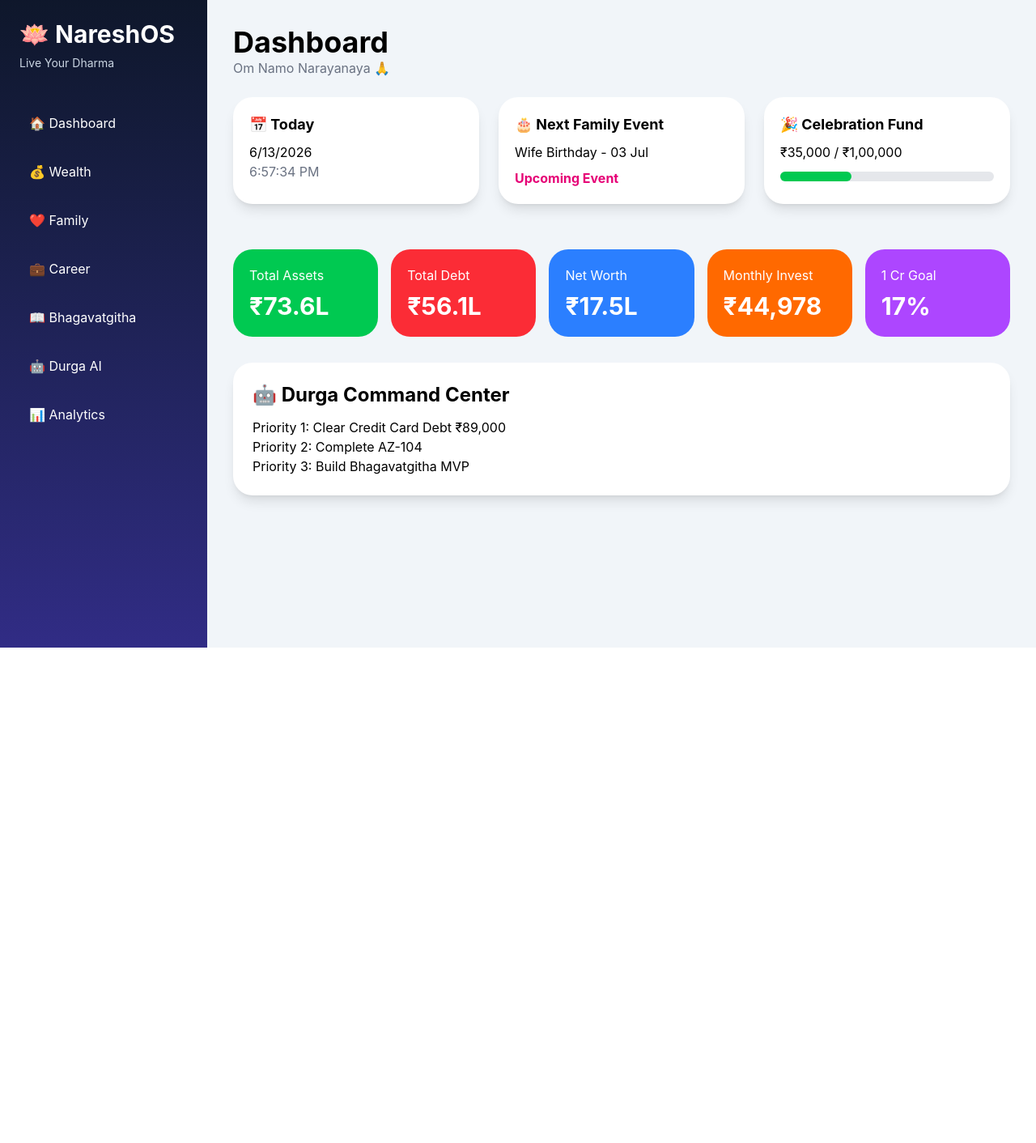
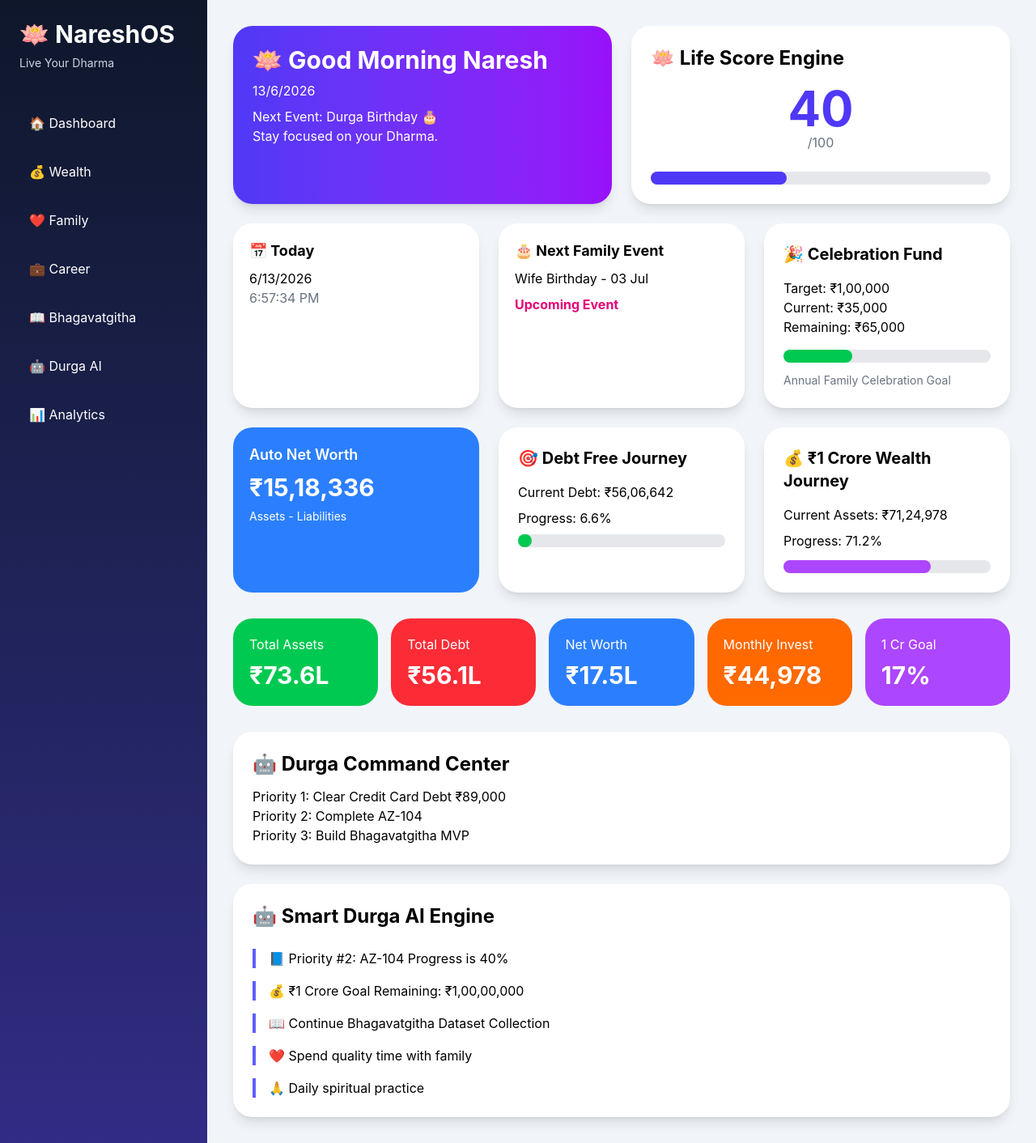
Before and after one commit to nareshphani610/NareshOS, a React app: page / in a window 1280 px wide. Shown: the whole page at 81% size. Before the commit the page ends 800 px from the top, so only its background shows below. Built offline with nearby package versions, Linux system fonts and the light colour scheme; the HTML template or start-up script is replaced by a standard one.

Commit message:
NareshOS v2.0 Stable Release

```diff
--- a/package.json
+++ b/package.json
@@ -14,6 +14,7 @@
     "react": "^19.2.6",
     "react-dom": "^19.2.6",
     "react-router-dom": "^7.17.0",
+    "recharts": "^3.8.1",
     "tailwindcss": "^4.3.1"
   },
   "devDependencies": {
--- /dev/null
+++ b/src/components/DurgaRecommendations.jsx
@@ -0,0 +1,27 @@
+function DurgaRecommendations() {
+  return (
+    <div className="bg-white rounded-3xl p-6 shadow-lg">
+
+      <h2 className="text-2xl font-bold mb-4">
+        🤖 Durga AI Recommendations
+      </h2>
+
+      <ul className="space-y-3">
+
+        <li>💰 Pay extra towards Credit Card Debt</li>
+
+        <li>📘 Study AZ-104 for 1 hour</li>
+
+        <li>📖 Add verses to Bhagavatgitha dataset</li>
+
+        <li>❤️ Spend quality family time</li>
+
+        <li>🙏 Daily spiritual practice</li>
+
+      </ul>
+
+    </div>
+  );
+}
+
+export default DurgaRecommendations;
--- /dev/null
+++ b/src/components/ExecutiveSummaryCard.jsx
@@ -0,0 +1,27 @@
+function ExecutiveSummaryCard() {
+  const today = new Date();
+
+  return (
+    <div className="bg-gradient-to-r from-indigo-600 to-purple-600 text-white p-6 rounded-3xl shadow-lg">
+
+      <h2 className="text-3xl font-bold">
+        🪷 Good Morning Naresh
+      </h2>
+
+      <p className="mt-2">
+        {today.toLocaleDateString("en-IN")}
+      </p>
+
+      <p className="mt-2">
+        Next Event: Durga Birthday 🎂
+      </p>
+
+      <p>
+        Stay focused on your Dharma.
+      </p>
+
+    </div>
+  );
+}
+
+export default ExecutiveSummaryCard;
--- /dev/null
+++ b/src/components/GoalAnalyticsChart.jsx
@@ -0,0 +1,69 @@
+import {
+  BarChart,
+  Bar,
+  XAxis,
+  YAxis,
+  Tooltip,
+  ResponsiveContainer
+} from "recharts";
+
+function GoalAnalyticsChart() {
+
+  const az104 =
+    Number(localStorage.getItem("az104") || 40);
+
+  const data = [
+    {
+      goal: "Debt Free",
+      progress: 7
+    },
+    {
+      goal: "₹1 Crore",
+      progress: 71
+    },
+    {
+      goal: "AZ-104",
+      progress: az104
+    },
+    {
+      goal: "Bhagavatgitha",
+      progress: 10
+    },
+    {
+      goal: "Fund",
+      progress: 35
+    }
+  ];
+
+  return (
+    <div className="bg-white rounded-3xl p-6 shadow-lg">
+
+      <h2 className="text-2xl font-bold mb-6">
+        🎯 Goal Analytics
+      </h2>
+
+      <ResponsiveContainer
+        width="100%"
+        height={300}
+      >
+        <BarChart data={data}>
+
+          <XAxis dataKey="goal" />
+
+          <YAxis />
+
+          <Tooltip />
+
+          <Bar
+            dataKey="progress"
+            fill="#7c3aed"
+          />
+
+        </BarChart>
+      </ResponsiveContainer>
+
+    </div>
+  );
+}
+
+export default GoalAnalyticsChart;
--- /dev/null
+++ b/src/components/LifeScoreCard.jsx
@@ -0,0 +1,82 @@
+import { useEffect, useState } from "react";
+
+function LifeScoreCard() {
+
+  const [score, setScore] = useState(0);
+
+  useEffect(() => {
+
+    const assets =
+      Number(localStorage.getItem("house") || 0) +
+      Number(localStorage.getItem("epf") || 0) +
+      Number(localStorage.getItem("fd") || 0) +
+      Number(localStorage.getItem("mf") || 0);
+
+    const debt =
+      Number(localStorage.getItem("homeLoan") || 0) +
+      Number(localStorage.getItem("carLoan") || 0) +
+      Number(localStorage.getItem("personalLoan") || 0) +
+      Number(localStorage.getItem("creditCard") || 0);
+
+    const az104 =
+      Number(localStorage.getItem("az104") || 40);
+
+    const wealthScore =
+      Math.min(25, (assets / 10000000) * 25);
+
+    const debtScore =
+      Math.max(0, 25 - (debt / 6000000) * 25);
+
+    const careerScore =
+      (az104 / 100) * 20;
+
+    const bhagavatgithaScore = 2;
+
+    const celebrationScore = 5;
+
+    const total =
+      wealthScore +
+      debtScore +
+      careerScore +
+      bhagavatgithaScore +
+      celebrationScore;
+
+    setScore(Math.round(total));
+
+  }, []);
+
+  return (
+    <div className="bg-white rounded-3xl p-6 shadow-lg">
+
+      <h2 className="text-2xl font-bold mb-4">
+        🪷 Life Score Engine
+      </h2>
+
+      <div className="text-center">
+
+        <h1 className="text-6xl font-bold text-indigo-600">
+          {score}
+        </h1>
+
+        <p className="text-gray-500">
+          /100
+        </p>
+
+      </div>
+
+      <div className="bg-gray-200 h-4 rounded-full mt-6">
+
+        <div
+          className="bg-indigo-600 h-4 rounded-full"
+          style={{
+            width: `${score}%`
+          }}
+        ></div>
+
+      </div>
+
+    </div>
+  );
+}
+
+export default LifeScoreCard;
--- /dev/null
+++ b/src/components/SmartDurgaAI.jsx
@@ -0,0 +1,93 @@
+import { useEffect, useState } from "react";
+
+function SmartDurgaAI() {
+
+  const [recommendations, setRecommendations] = useState([]);
+
+  useEffect(() => {
+
+    const advice = [];
+
+    const creditCard =
+      Number(localStorage.getItem("creditCard") || 0);
+
+    const az104 =
+      Number(localStorage.getItem("az104") || 40);
+
+    const house =
+      Number(localStorage.getItem("house") || 0);
+
+    const epf =
+      Number(localStorage.getItem("epf") || 0);
+
+    const fd =
+      Number(localStorage.getItem("fd") || 0);
+
+    const mf =
+      Number(localStorage.getItem("mf") || 0);
+
+    const assets =
+      house + epf + fd + mf;
+
+    if (creditCard > 0) {
+      advice.push(
+        `💳 Priority #1: Close Credit Card Debt (₹${creditCard.toLocaleString("en-IN")})`
+      );
+    }
+
+    if (az104 < 80) {
+      advice.push(
+        `📘 Priority #2: AZ-104 Progress is ${az104}%`
+      );
+    }
+
+    if (assets < 10000000) {
+      const remaining =
+        10000000 - assets;
+
+      advice.push(
+        `💰 ₹1 Crore Goal Remaining: ₹${remaining.toLocaleString("en-IN")}`
+      );
+    }
+
+    advice.push(
+      "📖 Continue Bhagavatgitha Dataset Collection"
+    );
+
+    advice.push(
+      "❤️ Spend quality time with family"
+    );
+
+    advice.push(
+      "🙏 Daily spiritual practice"
+    );
+
+    setRecommendations(advice);
+
+  }, []);
+
+  return (
+    <div className="bg-white rounded-3xl p-6 shadow-lg">
+
+      <h2 className="text-2xl font-bold mb-6">
+        🤖 Smart Durga AI Engine
+      </h2>
+
+      <div className="space-y-4">
+
+        {recommendations.map((item, index) => (
+          <div
+            key={index}
+            className="border-l-4 border-indigo-500 pl-4"
+          >
+            {item}
+          </div>
+        ))}
+
+      </div>
+
+    </div>
+  );
+}
+
+export default SmartDurgaAI;
--- /dev/null
+++ b/src/components/WealthAnalyticsChart.jsx
@@ -0,0 +1,53 @@
+import {
+  LineChart,
+  Line,
+  XAxis,
+  YAxis,
+  CartesianGrid,
+  Tooltip,
+  ResponsiveContainer
+} from "recharts";
+
+function WealthAnalyticsChart() {
+
+  const data =
+    JSON.parse(
+      localStorage.getItem("wealthHistory")
+    ) || [];
+
+  return (
+    <div className="bg-white rounded-3xl p-6 shadow-lg">
+
+      <h2 className="text-2xl font-bold mb-6">
+        📈 Net Worth Trend
+      </h2>
+
+      <ResponsiveContainer
+        width="100%"
+        height={300}
+      >
+        <LineChart data={data}>
+
+          <CartesianGrid strokeDasharray="3 3" />
+
+          <XAxis dataKey="month" />
+
+          <YAxis />
+
+          <Tooltip />
+
+          <Line
+            type="monotone"
+            dataKey="netWorth"
+            stroke="#4f46e5"
+            strokeWidth={3}
+          />
+
+        </LineChart>
+      </ResponsiveContainer>
+
+    </div>
+  );
+}
+
+export default WealthAnalyticsChart;
--- a/src/pages/Analytics.jsx
+++ b/src/pages/Analytics.jsx
@@ -1,8 +1,13 @@
 import { useEffect, useState } from "react";
+
 import GoalEngine from "../components/GoalEngine";
 import BackupRestore from "../components/BackupRestore";
 
+// import WealthAnalyticsChart from "../components/WealthAnalyticsChart";
+// import GoalAnalyticsChart from "../components/GoalAnalyticsChart";
+
 function Analytics() {
+
   const [assets, setAssets] = useState(0);
   const [debt, setDebt] = useState(0);
   const [netWorth, setNetWorth] = useState(0);
@@ -35,14 +40,15 @@ function Analytics() {
       </h1>
 
       <p className="text-gray-500 mt-2">
-        Wealth, Goals and Life Progress Analytics
+        Advanced Analytics Dashboard
       </p>
 
+      {/* Summary Cards */}
       <div className="grid grid-cols-3 gap-6 mt-6">
 
         <div className="bg-white rounded-3xl p-6 shadow-lg">
           <h2 className="text-xl font-bold mb-4">
-            💰 Total Assets
+            💰 Assets
           </h2>
 
           <p className="text-3xl font-bold">
@@ -52,7 +58,7 @@ function Analytics() {
 
         <div className="bg-white rounded-3xl p-6 shadow-lg">
           <h2 className="text-xl font-bold mb-4">
-            📉 Total Debt
+            📉 Debt
           </h2>
 
           <p className="text-3xl font-bold">
@@ -69,13 +75,21 @@ function Analytics() {
             ₹{netWorth.toLocaleString("en-IN")}
           </p>
         </div>
-<div className="mt-6">
-  <GoalEngine />
-</div>
+
       </div>
-<div className="mt-6">
-  <BackupRestore />
-</div>
+
+      {/* Charts Temporarily Disabled */}
+
+      {/* Goal Engine */}
+      <div className="mt-6">
+        <GoalEngine />
+      </div>
+
+      {/* Backup & Restore */}
+      <div className="mt-6">
+        <BackupRestore />
+      </div>
+
     </div>
   );
 }
--- a/src/pages/Dashboard.jsx
+++ b/src/pages/Dashboard.jsx
@@ -1,5 +1,9 @@
 import DateTimeCard from "../components/DateTimeCard";
 import NextFamilyEventCard from "../components/NextFamilyEventCard";
+import CelebrationCard from "../components/CelebrationCard";
+
+import ExecutiveSummaryCard from "../components/ExecutiveSummaryCard";
+import LifeScoreCard from "../components/LifeScoreCard";
 
 import NetWorthCard from "../components/NetWorthCard";
 import DebtFreeCard from "../components/DebtFreeCard";
@@ -8,48 +12,63 @@ import WealthGoalCard from "../components/WealthGoalCard";
 import KPICards from "../components/KPICards";
 import DurgaPanel from "../components/DurgaPanel";
 
+import SmartDurgaAI from "../components/SmartDurgaAI";
+
 function Dashboard() {
   return (
     <div>
 
-      <h1 className="text-4xl font-bold">
-        Dashboard
-      </h1>
+      {/* Executive Summary + Life Score */}
+      <div className="grid grid-cols-2 gap-6">
 
-      <p className="text-gray-500">
-        Om Namo Narayanaya 🙏
-      </p>
+        <ExecutiveSummaryCard />
 
-      {/* Top Widgets */}
+        <LifeScoreCard />
+
+      </div>
+
+      {/* Top Cards */}
       <div className="grid grid-cols-3 gap-6 mt-6">
+
         <DateTimeCard />
+
         <NextFamilyEventCard />
 
-        <div className="bg-white rounded-3xl p-5 shadow-lg">
-          <h2 className="font-bold text-lg">
-            🎉 Celebration Fund
-          </h2>
+        <CelebrationCard />
 
-          <p className="mt-2">
-            ₹35,000 / ₹1,00,000
-          </p>
-
-          <div className="bg-gray-200 h-3 rounded-full mt-3">
-            <div className="bg-green-500 h-3 rounded-full w-1/3"></div>
-          </div>
-        </div>
       </div>
 
-      {/* Financial Journey */}
+      {/* Wealth Snapshot */}
       <div className="grid grid-cols-3 gap-6 mt-6">
+
+        <NetWorthCard />
+
+        <DebtFreeCard />
+
+        <WealthGoalCard />
 
       </div>
 
       {/* KPI Cards */}
-      <KPICards />
+      <div className="mt-6">
+
+        <KPICards />
+
+      </div>
 
       {/* Durga Command Center */}
-      <DurgaPanel />
+      <div className="mt-6">
+
+        <DurgaPanel />
+
+      </div>
+
+      {/* Smart Durga AI */}
+      <div className="mt-6">
+
+        <SmartDurgaAI />
+
+      </div>
 
     </div>
   );
```
Also changed, not shown: 1 other file (tests, documents, lock files or other folders).
